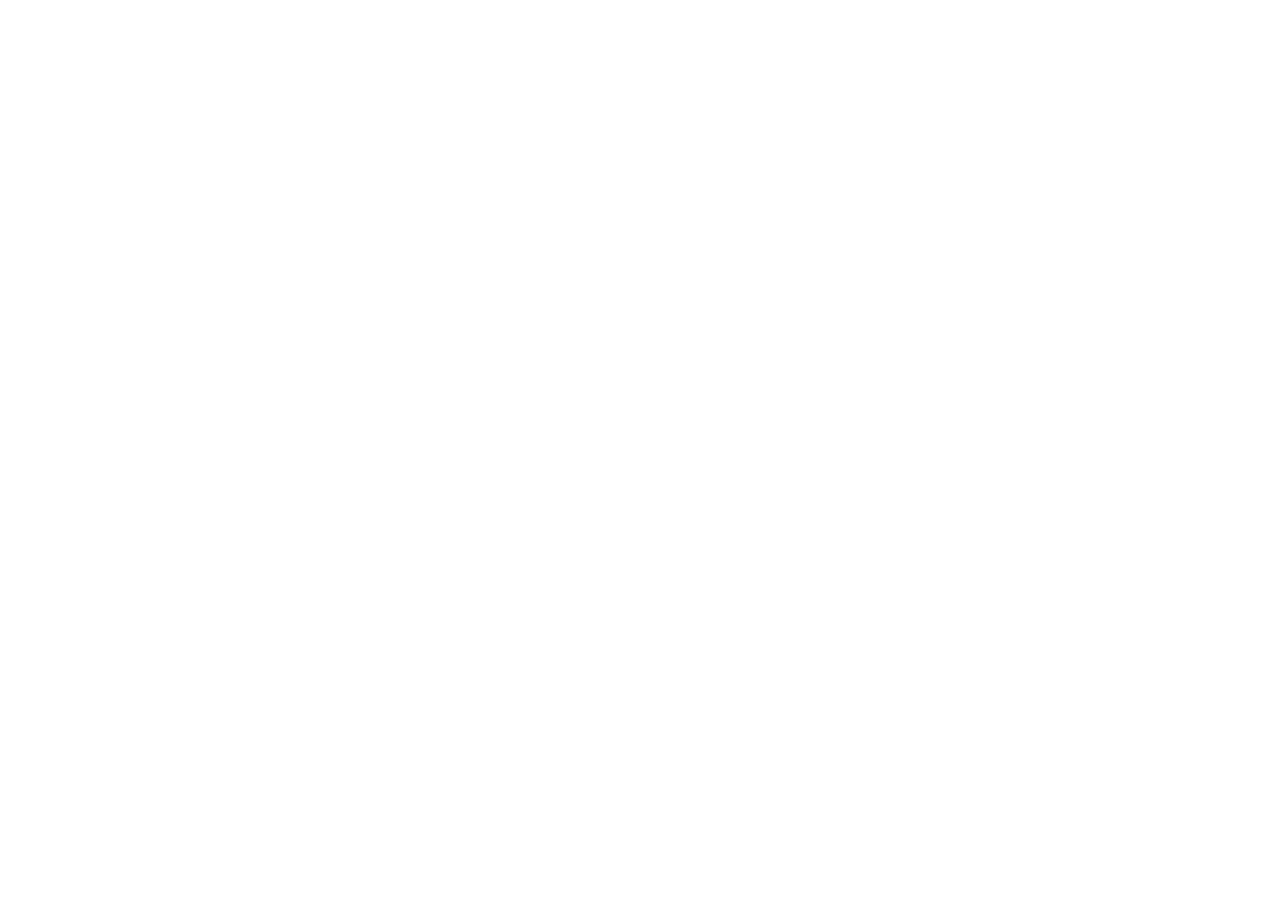
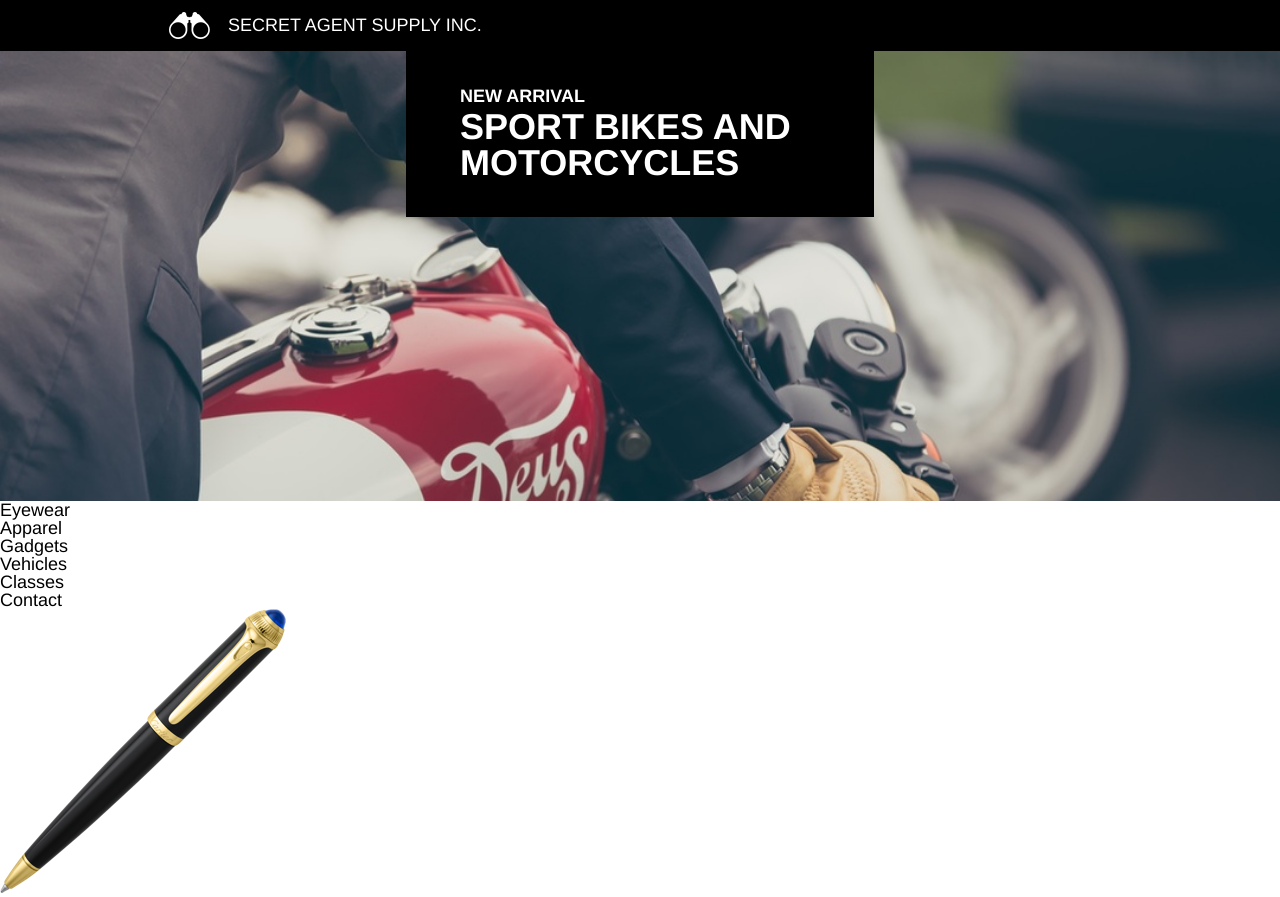
Before and after one commit to sierscse/SecretAgentSupply, a plain HTML site: page index.html in a window 1280 px wide. Shown: the top 897 px of the page. Before the commit the page ends 800 px from the top, so only its background shows below. Drawn offline with Linux system fonts and the light colour scheme.

Commit message:
added updates

```diff
--- a/index.html
+++ b/index.html
@@ -7,6 +7,51 @@
     <link rel="stylesheet" href="resources/css/style.css" type="text/css">
   </head>
   <body>
-
+    <header>
+      <div class="container flex center">
+        <img src="resources/images/logo.png" alt="Binocular Logo">
+        <p>SECRET AGENT SUPPLY INC.</p>
+      </div>
+    </header>
+    <div class="banner">
+      <div class="container" id="new-arrivals">
+        <p>NEW ARRIVAL</p>
+        <h1>SPORT BIKES AND MOTORCYCLES</h1>
+      </div>
+    </div>
+    <nav>
+      <ul>
+        <li>Eyewear</li>
+        <li>Apparel</li>
+        <li>Gadgets</li>
+        <li>Vehicles</li>
+        <li>Classes</li>
+        <li>Contact</li>
+      </ul>
+    </nav>
+    <div class="products">
+      <div id="pen">
+        <img src="resources/images/pen.png" alt="Fancy Pen">
+        <p>Exploding Pen</p>
+      </div>
+      <div id="watch">
+        <img src="resources/images/watch.png" alt="Fancy Watch">
+        <p>Cellular Watch</p>
+      </div>
+      <div id="glasses">
+        <img src="resources/images/glasses.png" alt="Sunglasses">
+        <p>Thermal Glasses</p>
+      </div>
+    </div>
+    <div class="location">
+      <p>Location</p>
+      <p>-47.346436, 84.32354</p>
+    </div>
+    <div class="hours">
+        <p>Hours</p>
+        <p>0800 - 1800</p>
+    </div>
+    <footer>&copy Secret Agent Supply Inc.
+    </footer>
   </body>
 </html>
--- a/resources/css/style.css
+++ b/resources/css/style.css
@@ -0,0 +1,61 @@
+html {
+  font-size: 18px;
+}
+
+body {
+  font-family: Helvetica;
+}
+
+/* NOTE: advice from online chat, to add this and then assign class where needed */
+.container {
+  width: 960px;
+  margin: auto;
+}
+
+.flex {
+  display: flex;
+}
+
+.center {
+  align-items: center;
+}
+
+header {
+  background-color: black;
+  color: white;
+  padding: 0.66rem 0 0.66rem 0;
+}
+
+header p {
+  font-size: 1rem;
+}
+
+header img {
+  height: 1.5rem;
+  margin: 0 1rem 0 0.5rem;
+}
+
+.banner {
+  background-image: url("../../resources/images/moto.jpeg");
+  background-size: cover;
+  height: 25rem;
+}
+
+/* REVIEW:  */
+#new-arrivals {
+  background-color: black;
+  color: white;
+  width: 20rem;
+  font-weight: bold;
+  padding: 2rem 3rem;
+}
+
+#new-arrivals p {
+  font-size: 1rem;
+  margin-bottom: 0.25rem;
+}
+
+#new-arrivals h1 {
+  font-size: 2rem;
+
+}
```
